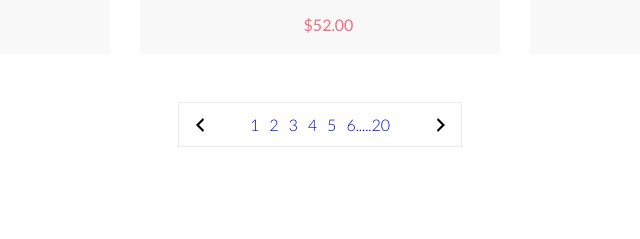
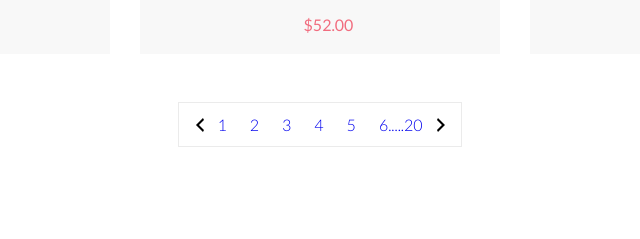
Before and after one commit to SemyIgor/HTML_CSS_ADVANCED, a plain HTML site: page Seminar02_HW/catalog.html in a window 1280 px wide. Shown: the part 2127-2366 px from the top of the page, 320-960 px from the left. Drawn offline with nearby package versions, Linux system fonts and the light colour scheme.

Commit message:
Changed gap in the pagination of the catalog page

```diff
--- a/Seminar02_HW/scss/_catalog.scss
+++ b/Seminar02_HW/scss/_catalog.scss
@@ -153,7 +153,7 @@ summary::-webkit-details-marker {
    & ul {
       display: flex;
       justify-content: space-between;
-      gap: 10px;
+      gap: 23px;
    }
    & li {
       display: block;
```
Also changed, not shown: Seminar02_HW/style.css.
